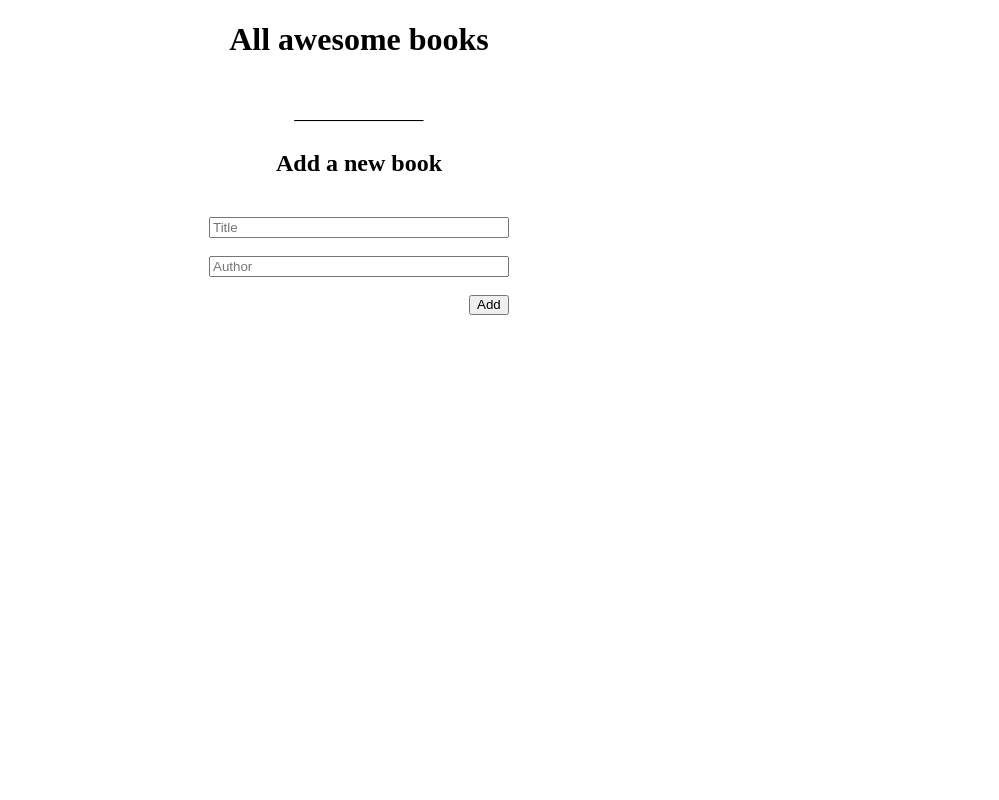
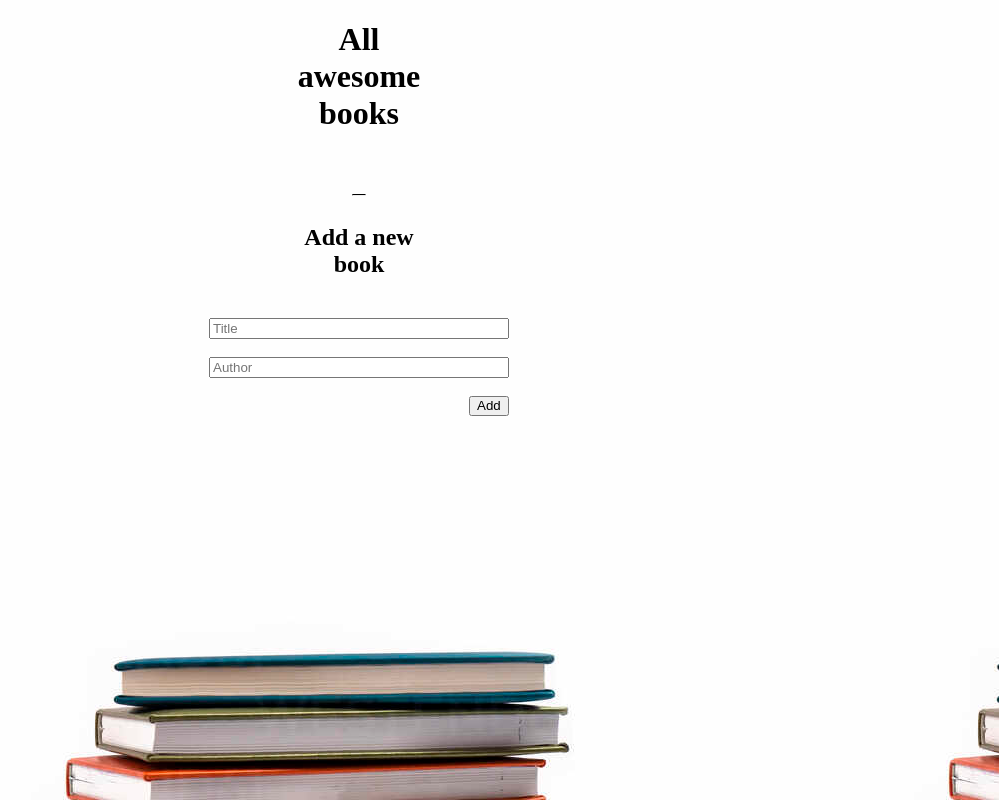
Before and after one commit to katarighe/awesome-books, a website: page index.html in a window 1280 px wide. Shown: the whole page, without its empty margins (281-1280 px from the left). Drawn offline with Linux system fonts and the light colour scheme.

Commit message:
Added a books background

```diff
--- a/style.css
+++ b/style.css
@@ -1,4 +1,9 @@
 body {
+  width: 10%;
+  display: flex;
+  flex-direction: column;
+  background-image: url("./images/books.png");
+  background-repeat: fixed center;
   margin: auto;
 }
 
```
Also changed, not shown: images/books.png (added).
